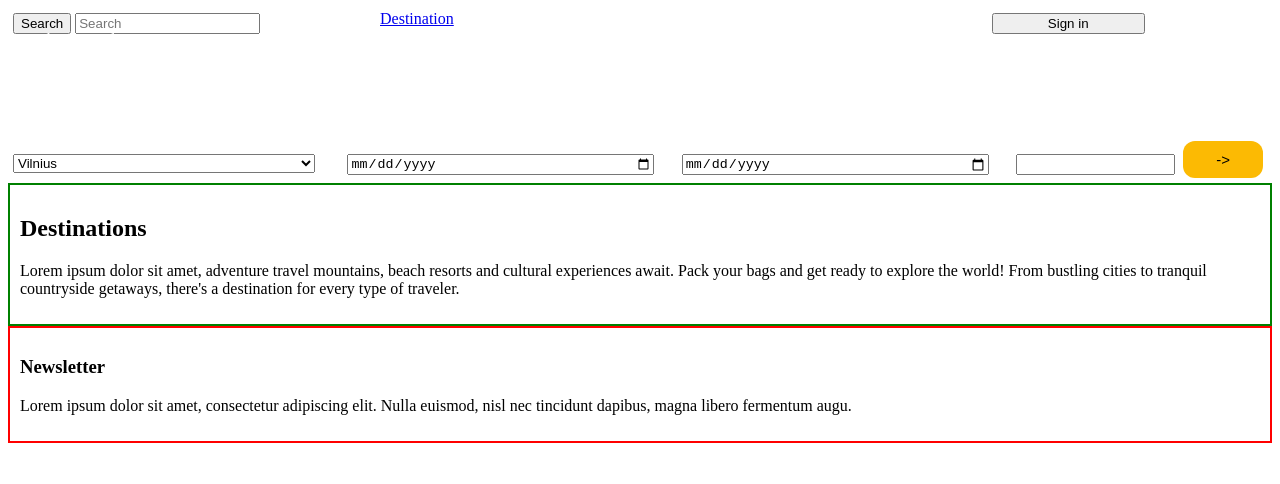
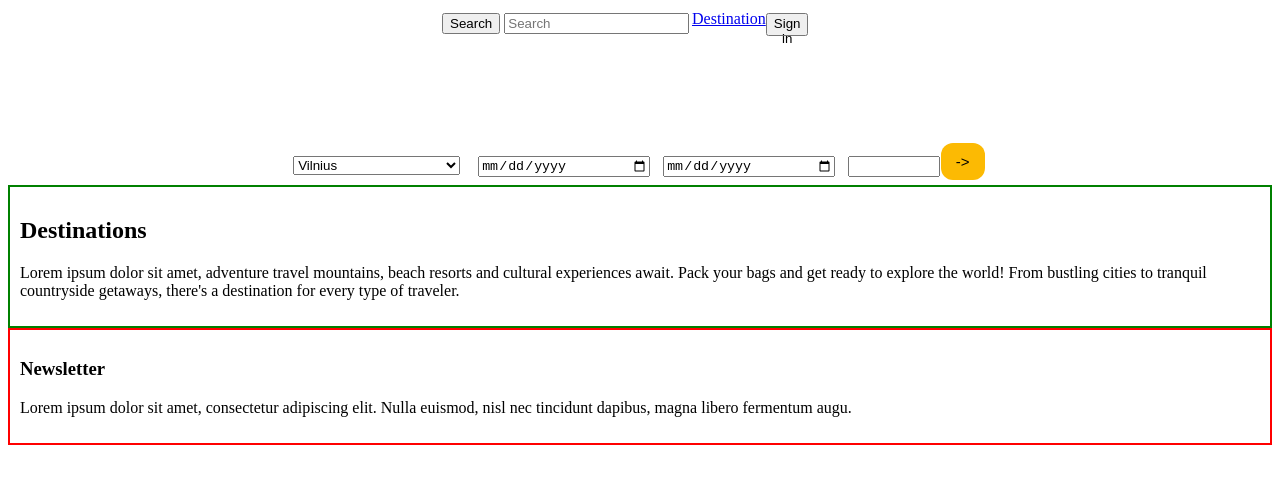
Before and after one commit to vytautasval/Landing-page, a plain HTML site: page main.html in a window 1280 px wide. Drawn offline with Linux system fonts and the light colour scheme.

Commit message:
AAAAAAAAAAAA commit

```diff
--- a/styles.css
+++ b/styles.css
@@ -20,6 +20,7 @@ header {
     color: white;
     font-family: Montserrat;
     align-items: center;
+    justify-items: center;
     grid-row: 1/2;
     line-height: 0.8;
     grid-template-areas:
@@ -32,7 +33,15 @@ header {
     grid-template-areas:
     "search-button search-field destination-link sign-in-button";
     grid-template-rows: 1fr;
-    grid-template-columns: 0.6fr 1fr 0.25fr 0.2fr;
+    grid-template-columns: 250px 1fr 0.25fr 0.4fr;
+}
+
+#destination-link {
+    justify-self: end;
+    align-self: top;
+}
+#sign-in-button {
+    height: 23px;
 }
 
 
```
